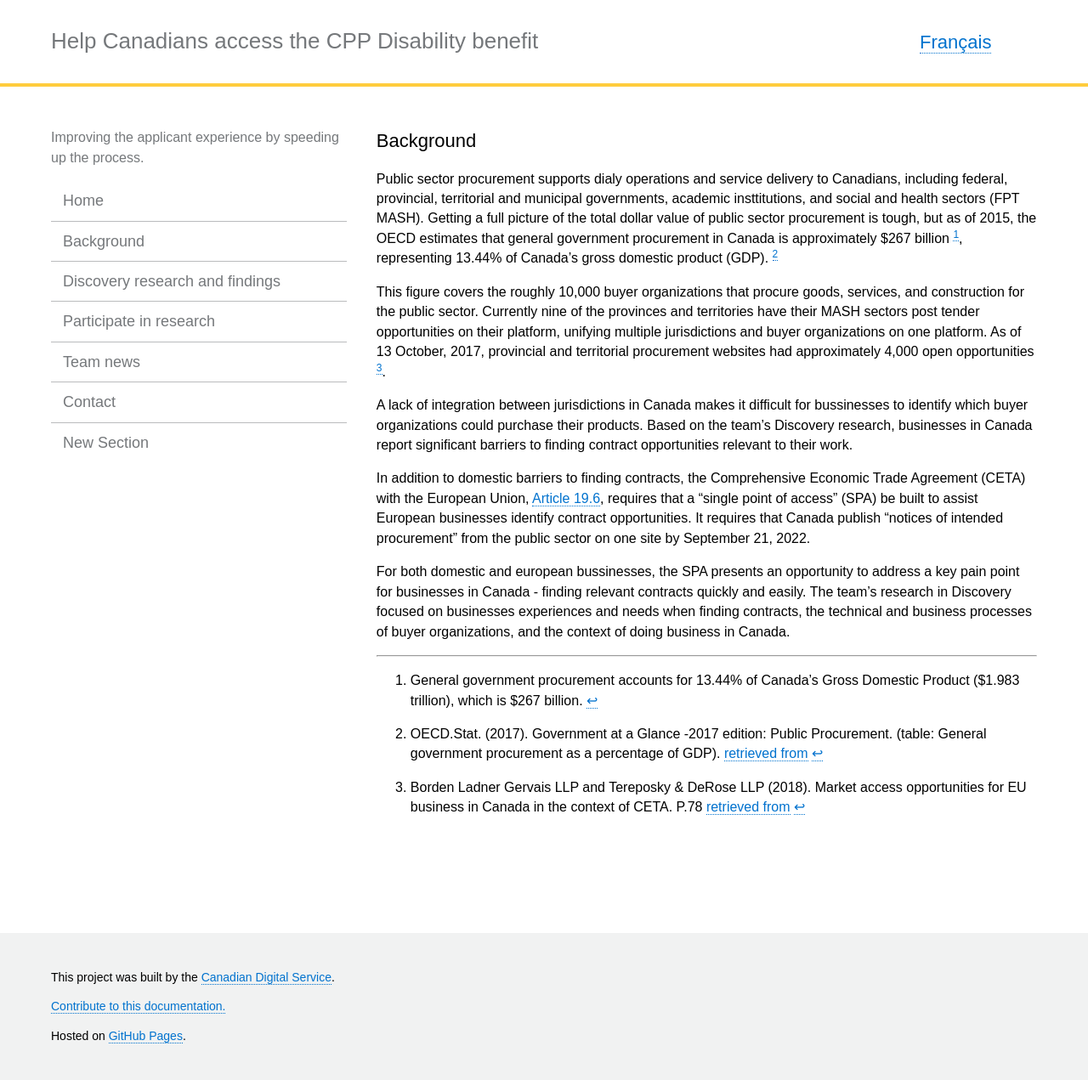
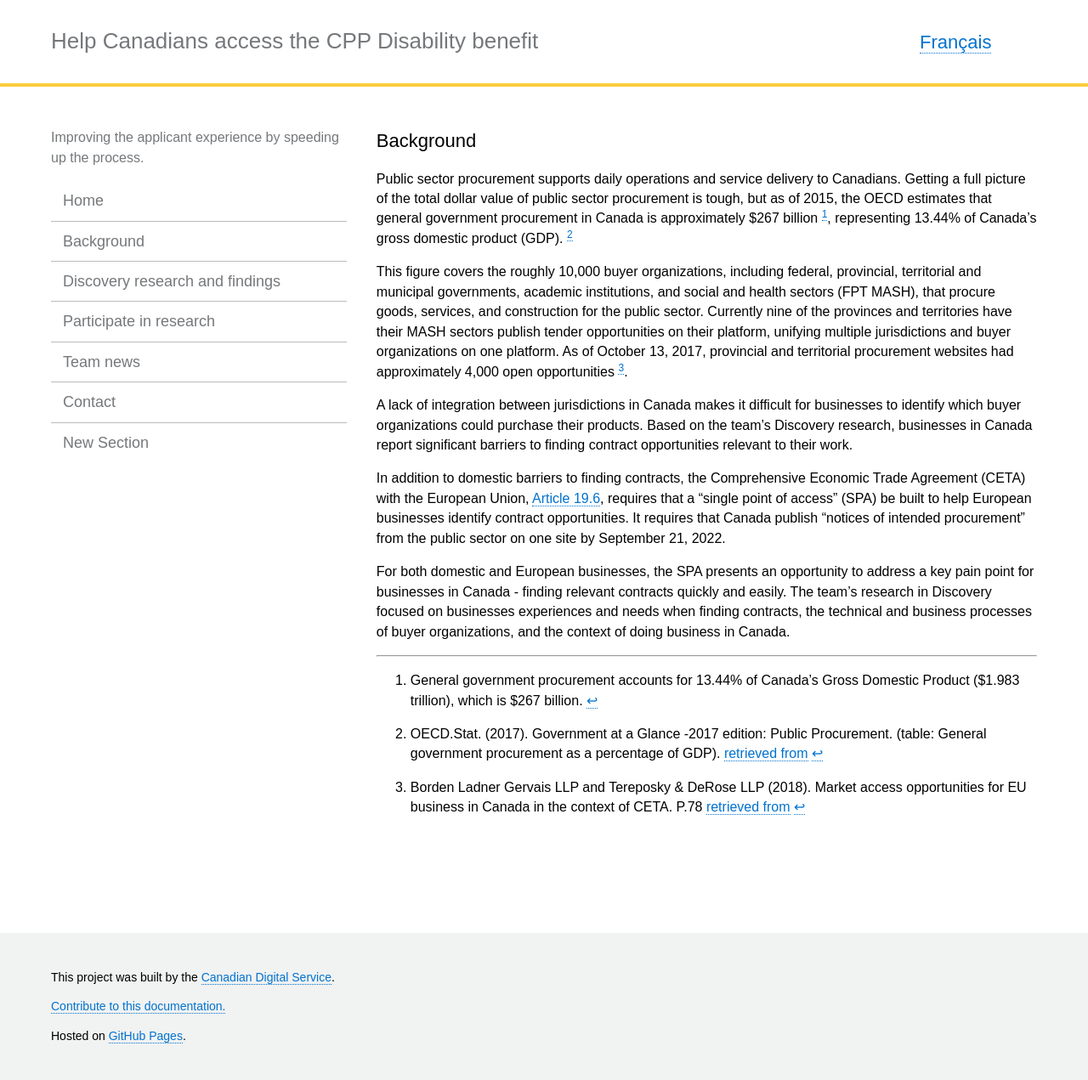
Before and after one commit to cds-snc/pspc-documentation, a Jekyll site: the page built from _pages/en/background.md, in a window 1280 px wide. Shown: the whole page at 85% size. Built offline with Jekyll 4.4.1, drawn with Linux system fonts in a browser that asks for light colours.

Commit message:
minor changes and spelling fixes

```diff
--- a/_pages/en/background.md
+++ b/_pages/en/background.md
@@ -6,15 +6,15 @@ permalink: "/background/"
 trans_url: "/contexte/"
 ---
 
-Public sector procurement supports dialy operations and service delivery to Canadians, including federal, provincial, territorial and municipal governments, academic insttitutions, and social and health sectors (FPT MASH). Getting a full picture of the total dollar value of public sector procurement is tough, but as of 2015, the OECD estimates that general government procurement in Canada is approximately $267 billion [^1], representing 13.44% of Canada's gross domestic product (GDP). [^2]
+Public sector procurement supports daily operations and service delivery to Canadians. Getting a full picture of the total dollar value of public sector procurement is tough, but as of 2015, the OECD estimates that general government procurement in Canada is approximately $267 billion [^1], representing 13.44% of Canada's gross domestic product (GDP). [^2]
 
-This figure covers the roughly 10,000 buyer organizations that procure goods, services, and construction for the public sector. Currently nine of the provinces and territories have their MASH sectors post tender opportunities on their platform, unifying multiple jurisdictions and buyer organizations on one platform. As of 13 October, 2017, provincial and territorial procurement websites had approximately 4,000 open opportunities [^3].
+This figure covers the roughly 10,000 buyer organizations, including federal, provincial, territorial and municipal governments, academic institutions, and social and health sectors (FPT MASH), that procure goods, services, and construction for the public sector. Currently nine of the provinces and territories have their MASH sectors publish tender opportunities on their platform, unifying multiple jurisdictions and buyer organizations on one platform. As of October 13, 2017, provincial and territorial procurement websites had approximately 4,000 open opportunities [^3].
 
-A lack of integration between jurisdictions in Canada makes it difficult for bussinesses to identify which buyer organizations could purchase their products. Based on the team's Discovery research, businesses in Canada report significant barriers to finding contract opportunities relevant to their work.
+A lack of integration between jurisdictions in Canada makes it difficult for businesses to identify which buyer organizations could purchase their products. Based on the team's Discovery research, businesses in Canada report significant barriers to finding contract opportunities relevant to their work.
 
-In addition to domestic barriers to finding contracts, the Comprehensive Economic Trade Agreement (CETA) with the European Union, [Article 19.6](https://www.international.gc.ca/trade-commerce/trade-agreements-accords-commerciaux/agr-acc/ceta-aecg/text-texte/19.aspx?lang=eng), requires that a "single point of access" (SPA) be built to assist European businesses identify contract opportunities. It requires that Canada publish “notices of intended procurement” from the public sector on one site by September 21, 2022.
+In addition to domestic barriers to finding contracts, the Comprehensive Economic Trade Agreement (CETA) with the European Union, [Article 19.6](https://www.international.gc.ca/trade-commerce/trade-agreements-accords-commerciaux/agr-acc/ceta-aecg/text-texte/19.aspx?lang=eng), requires that a "single point of access" (SPA) be built to help European businesses identify contract opportunities. It requires that Canada publish “notices of intended procurement” from the public sector on one site by September 21, 2022.
 
-For both domestic and european bussinesses, the SPA presents an opportunity to address a key pain point for businesses in Canada - finding relevant contracts quickly and easily. The team's research in Discovery focused on businesses experiences and needs when finding contracts, the technical and business processes of buyer organizations, and the context of doing business in Canada.
+For both domestic and European businesses, the SPA presents an opportunity to address a key pain point for businesses in Canada - finding relevant contracts quickly and easily. The team's research in Discovery focused on businesses experiences and needs when finding contracts, the technical and business processes of buyer organizations, and the context of doing business in Canada.
 
 
 
```
